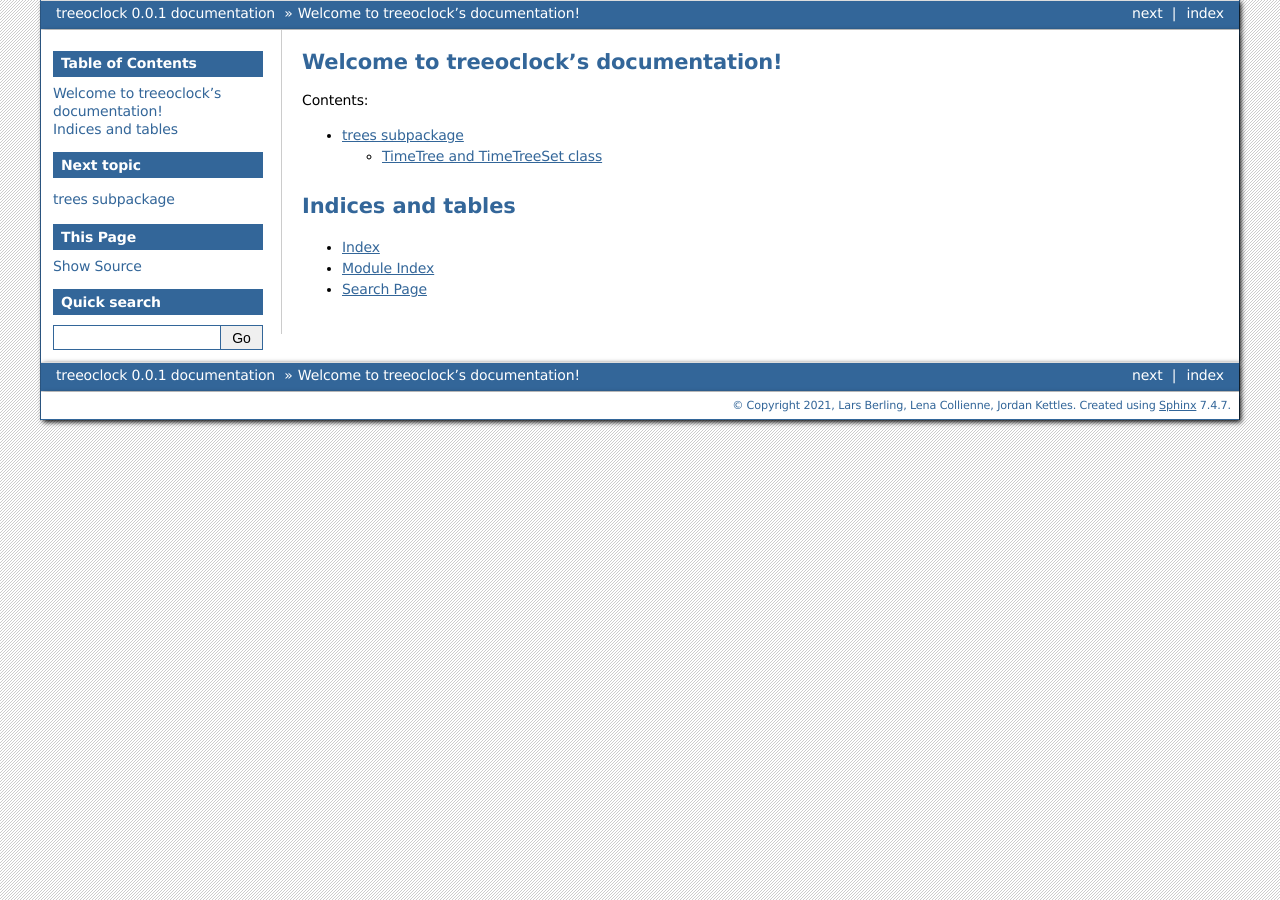
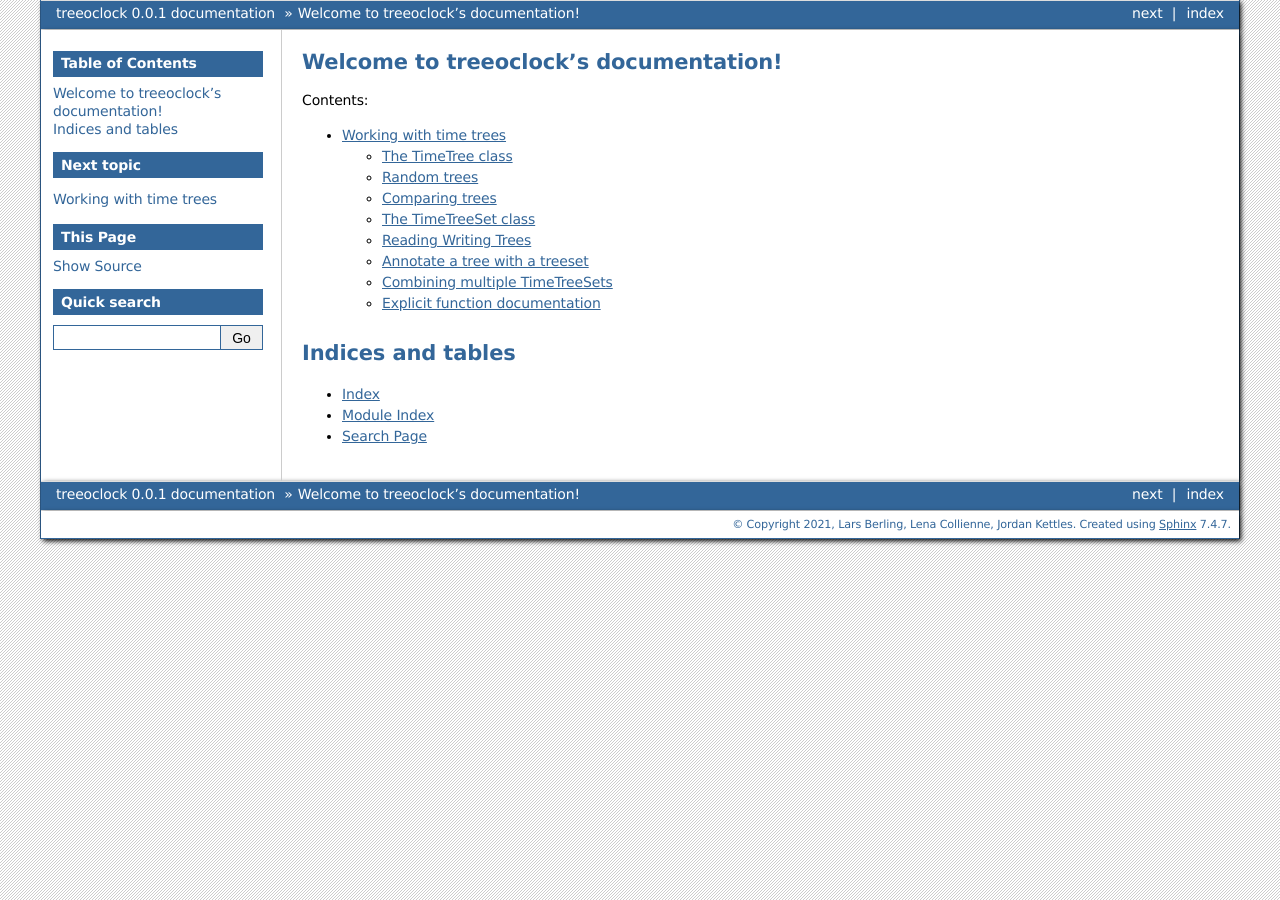
Before and after one commit to bioDS/tetres, a Sphinx documentation site: the page built from docs/source/index.rst, in a window 1280 px wide. Built offline with Sphinx 7.4.7, drawn with Linux system fonts in a browser that asks for light colours; some of the changed lines change nothing that is shown.

Commit message:
Some work on documenation, outline for the trees subpackage

```diff
--- a/docs/source/conf.py
+++ b/docs/source/conf.py
@@ -43,6 +43,7 @@
 # This pattern also affects html_static_path and html_extra_path.
 exclude_patterns = []
 
+pygments_style = 'sphinx'
 
 # -- Options for HTML output -------------------------------------------------
 
--- a/docs/source/trees.rst
+++ b/docs/source/trees.rst
@@ -1,9 +1,112 @@
-================
-trees subpackage
-================
+=======================
+Working with time trees
+=======================
 
-TimeTree and TimeTreeSet class
+Table of contents of the trees subpackage
+
+The TimeTree class
+------------------
+This is the main tree class in this python package.
+TimeTrees can be initialized with a given newick string of the form MISSING.
+This newick is then passed on to the ete3 Tree() constructor to generate an ete3 tree (MISSING LINK).
+Afterwards this ete3 tree will additionally be converted to a different representation (MISSING LINK) for efficient
+distance computation.
+
+Allows to convert a tree into a newick string, either via the get_newick(f=5) function which infers the ete3 write() fucntion
+or via the write_newick(file_path, f=5) function which writes the newick string into the file file_path with the write(out_file=file_path, format=f)
+funciton.
+
+
+include the class documentation here for all the funcitons of a TimeTree object
+
+.. code-block:: python
+
+    from treeoclock.trees import time_trees
+
+    t = TimeTree(MISSING_NWKSTRING)
+
+    # All the funcitons for a TimeTree ?!
+
+    len(t)  # Number of leaves in the tree t
+    t.get_newick(f=9)  # Returns the newick string in ete3 format=9
+
+Random trees
+------------
+
+STILL WIP
+
+
+## Random tree generation via ete3
+
+## Random tree set generation
+
+
+Comparing trees
+---------------
+
+## Findpath
+
+.. code-block:: python
+
+    from treeoclock.trees import time_trees
+
+
+
+## other metrics via ete3
+
+
+The TimeTreeSet class
+---------------------
+
+The TimeTreeSet class is an iterable list of TimeTree objects.
+
+
+include the class documentation herer
+
+Reading Writing Trees
+---------------------
+
+Reading
++++++++
+
+A TimeTreeSet object can be initialized with a path to a nexus file.
+
+
+.. code-block:: python
+
+    from treeoclock.trees import time_trees
+
+    tts = TimeTreeSet(path_to_nexus_file.nex)
+
+    for tree in tts:
+        # tree is a TimeTree object
+        print(tree.get_newick(f=9))
+    tts[0]  # trees are accessible via the index
+    len(tts)  # Returns the number of trees in the TimeTreeSet object
+
+
+
+Writing
++++++++
+Still WIP
+
+
+Annotate a tree with a treeset
 ------------------------------
+
+Still WIP
+
+Combining multiple TimeTreeSets
+-------------------------------
+
+Still WIP
+
+Explicit function documentation
+-------------------------------
 
 .. automodule:: treeoclock.trees.time_trees
    :members:
+
+
+
+also Something about the 'private' funcitons here
```
Also changed, not shown: 7 other files.
